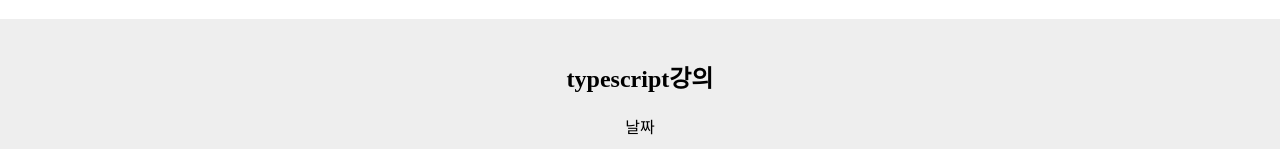
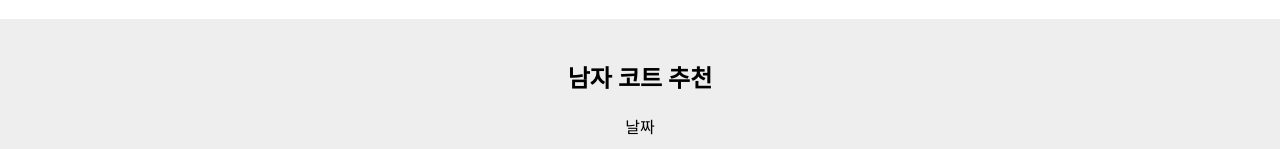
Before and after one commit to developerpark2348/blog-react, a React (Create React App) app: page / in a window 1280 px wide. Both pictures are taken after a click on the button "열고닫기". Shown: the part 456-605 px from the top of the page. Built offline with nearby package versions, Linux system fonts and the light colour scheme.

Commit message:
make modal with h3

```diff
--- a/src/App.js
+++ b/src/App.js
@@ -7,8 +7,8 @@ function App() {
 
   let [글제목, 글제목변경] = useState(['남자 코트 추천', 'typescript강의', 'react 강의']);
   let [따봉, 따봉변경] = useState(0);
-
   let [modal, modal변경] = useState(false);
+  let [누른제목, 누른제목변경] = useState(0);
 
   return (
     <div className="App">
@@ -16,11 +16,11 @@ function App() {
         <div>개발 Blog</div>
       </div>
 
-      {
-        글제목.map((글)=>{
+      { // i는 반복문이 돌 때마다 0,1,2가 되는 변수 (변수의 가장 끝 값)
+        글제목.map((글, i)=>{
           return (
           <div className="list">
-            <h3> { 글 } <span onClick={ ()=>{ 따봉변경(따봉+1) } }>👍</span> {따봉} </h3>
+            <h3 onClick={ ()=>{ 누른제목변경(i) } }> { 글 } <span onClick={ ()=>{ 따봉변경(따봉+1) } }>👍</span> {따봉} </h3>
             <p>12월 26일 발행</p>
             <hr/>
           </div>
@@ -33,7 +33,7 @@ function App() {
 
       {
         modal === true
-        ? <Modal 글제목={글제목}></Modal>
+        ? <Modal 글제목={글제목} 누른제목={누른제목}></Modal>
         : null
       }
 
@@ -45,7 +45,7 @@ function App() {
 function Modal(props){
   return (
     <div className="modal">
-        <h2>{ props.글제목[1] } </h2>
+        <h2>{ props.글제목[props.누른제목] } </h2>
         <p>날짜</p>
         <p>상세내용</p>
     </div>
```
Also changed, not shown: 1 other file (tests, documents, lock files or other folders).
